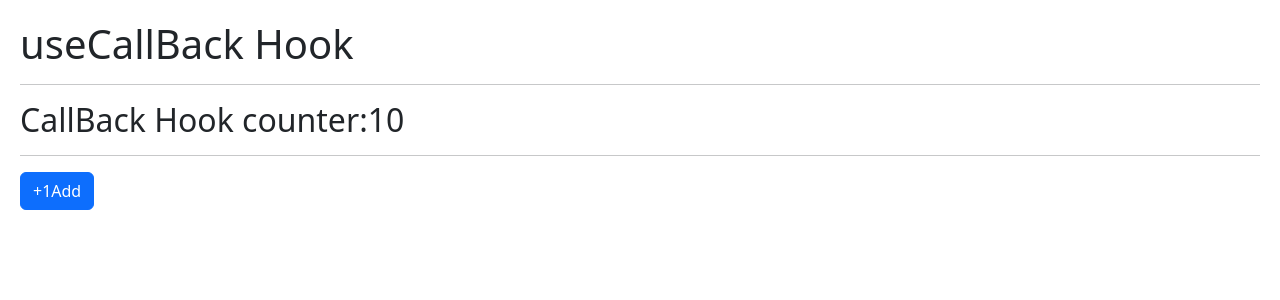
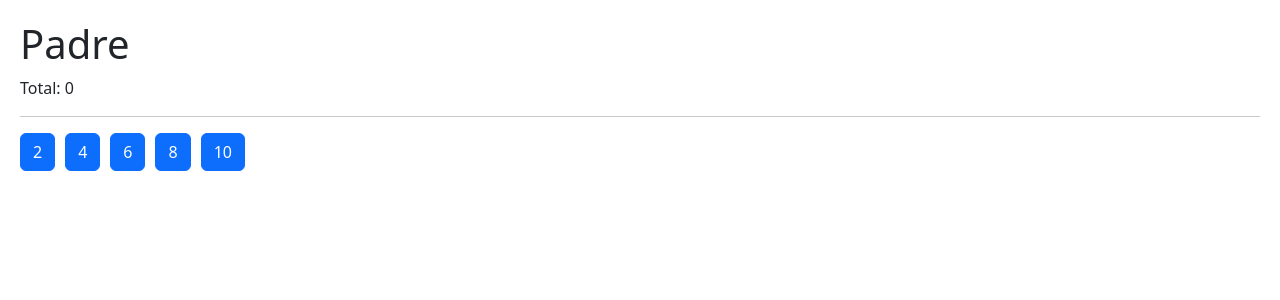
Before and after one commit to esteban1990/Hooks-React, a React (Vite) app: page / in a window 1280 px wide. Shown: the top 300 px of the page. Built offline with nearby package versions, Linux system fonts and the light colour scheme.

Commit message:
completando ejercicio tarea memo

```diff
--- /dev/null
+++ b/src/07-tarea-memo/Hijo.jsx
@@ -0,0 +1,15 @@
+import React, { memo } from 'react'
+
+export const Hijo = memo(({ numero, incrementar }) => {
+
+    console.log('  Me volví a generar :(  ');
+
+    return (
+        <button
+            className="btn btn-primary mr-3"
+            onClick={ () => incrementar( numero ) }
+        >
+            { numero }
+        </button>
+    )
+})
--- /dev/null
+++ b/src/07-tarea-memo/Padre.jsx
@@ -0,0 +1,37 @@
+import React, { useCallback } from 'react'
+import { Hijo } from './Hijo'
+import { useState } from 'react';
+
+export const Padre = () => {
+
+    const numeros = [2,4,6,8,10];
+    const [valor, setValor] = useState(0);
+
+
+   const incrementarFather2 =  useCallback((numero) => {
+        setValor((oldValue) => oldValue + numero);
+    }, []);
+
+
+
+
+    return (
+        <div>
+            <h1>Padre</h1>
+            <p> Total: { valor } </p>
+
+            <hr />
+
+            {
+                numeros.map( n => (
+                    <Hijo
+                        key={ n }
+                        numero={ n }
+                        incrementar={ incrementarFather2  } // useCallback
+                    />
+                ))
+            }
+            {/* <Hijo /> */}
+        </div>
+    )
+}
--- a/src/main.jsx
+++ b/src/main.jsx
@@ -12,11 +12,11 @@ import { Layout } from './useLayoutEffect/Layout'
 import { Memorize } from './memos/Memorize'
 import { MemoHook } from './memos/MemoHook'
 import { CallbackHook } from './memos/CallbackHook'
+import { Padre } from './07-tarea-memo/Padre'
 
 createRoot(document.getElementById('root')).render(
   // <StrictMode>
-
-  <CallbackHook/>
+  <Padre/>
 
   // {/* </StrictMode>, */}
 )
```
